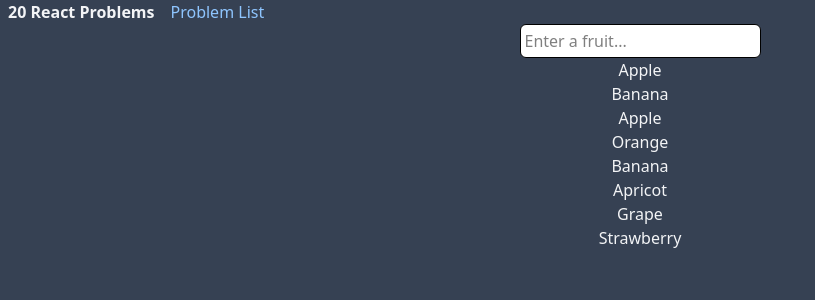
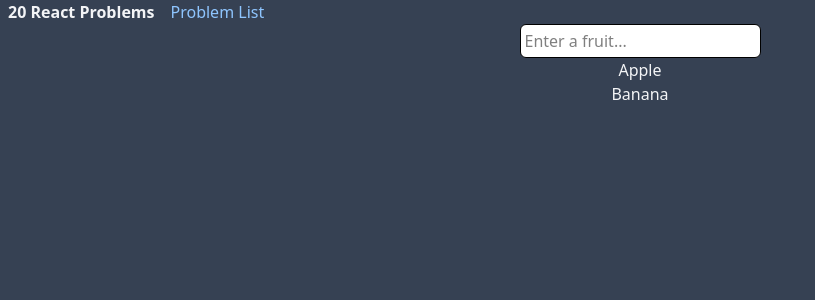
Before and after one commit to lordbaldwin1/20-react-problems, a React (Vite) app: page /search in a window 1280 px wide. Shown: the top 300 px of the page, without its empty margins (0-815 px from the left). Built offline with nearby package versions, Linux system fonts and the light colour scheme.

Commit message:
search finished

```diff
--- a/src/components/Search.tsx
+++ b/src/components/Search.tsx
@@ -8,10 +8,30 @@
 
   function handleInputChange(e: React.ChangeEvent<HTMLInputElement>) {
     const query = e.target.value;
+    setInput(query);
 
-    const matchingFruits = fruits.filter(fruit => fruit.toLowerCase().includes(query.toLowerCase()));
-    setQueryResult(matchingFruits);
-    setInput(query);
+    if (query.length === 0) {
+      setQueryResult(fruits);
+    } else {
+      const matchingFruits = fruits.filter(fruit => fruit.toLowerCase().includes(query.toLowerCase()));
+      setQueryResult(matchingFruits);
+    }
+  }
+
+  function handleDisplayMatch(fruit: string) {
+    // split fruit into parts that are match and not
+    // bold the parts that match
+    const lowercaseFruit = fruit.toLowerCase();
+    const lowercaseInput = input.toLowerCase();
+    const queryStart = lowercaseFruit.indexOf(lowercaseInput);
+    const queryEnd = queryStart + input.length;
+    return (
+      <span>
+        {fruit.substring(0, queryStart)}
+        <strong className="font-extrabold">{fruit.substring(queryStart, queryEnd)}</strong>
+        {fruit.substring(queryEnd)}
+      </span>
+    )
   }
 
   return (
@@ -23,17 +43,13 @@
         value={input}
         onChange={handleInputChange}
       />
-      <p>{input}</p>
       {queryResult.length > 0 ? (
-        queryResult.map((result, index) => <p key={index}>{result}</p>)
+        queryResult.map((fruit) =>
+          handleDisplayMatch(fruit)
+        )
       ) : (
-        <p>No results found.</p>
+        input.length > 0 && <p>No results found.</p>
       )}
-      {input.length === 0 &&
-        fruits.map((fruit, index) => (
-          <p key={index}>{fruit}</p>
-        ))
-      }
     </div>
   );
 }
```
